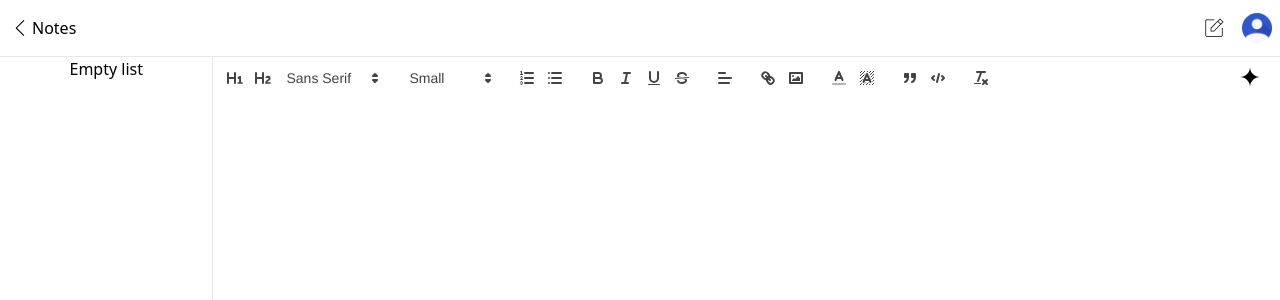
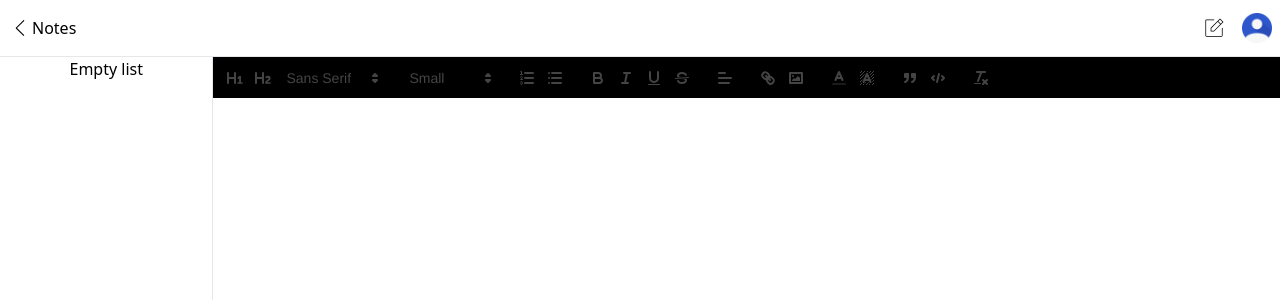
Before and after one commit to USANJAY05/notes-app, a React (Vite) app: page / in a window 1280 px wide. Shown: the top 300 px of the page. Built offline with nearby package versions, Linux system fonts and the light colour scheme.

Commit message:
modified ui

```diff
--- a/src/index.css
+++ b/src/index.css
@@ -7,15 +7,31 @@
 .quill-toolbar .ql-toolbar {
   position: sticky;
   top: 0;
-  box-shadow: 0 2px 4px rgba(0, 0, 0, 0.1); /* Optional, to add shadow for visibility */
+  box-shadow: 0 2px 4px rgba(0, 0, 0, 0.835); /* Optional, to add shadow for visibility */
   background-color: white;
 }
 
 /* Remove border around ReactQuill editor */
 .ql-container {
   border: none !important;
+  /* display: none; */
+  z-index: 1;
+  padding-top: 30px;
 }
 
 .ql-toolbar {
   border: none !important;
+  position: fixed;
+  z-index: 2;
+  width: 100%;
+  background-color: black;
 }
+
+@media(max-width:804px){
+  .ql-container {
+  border: none !important;
+  /* display: none; */
+  z-index: 1;
+  padding-top: 50px;
+}
+}
--- a/src/pages/Notes.jsx
+++ b/src/pages/Notes.jsx
@@ -123,7 +123,7 @@ const Notes = () => {
 
   return (
     <div className="w-full h-full dark:bg-black dark:text-white">
-      <div className="flex justify-between items-center mb-4 fixed right-0">
+      <div className="flex z-10 justify-between items-center mb-4 fixed right-0">
         <button
           onClick={handleRephrase}
           className=" dark:text-white text-xl w-10 h-10 rounded hover:text-yellow-300"
```
